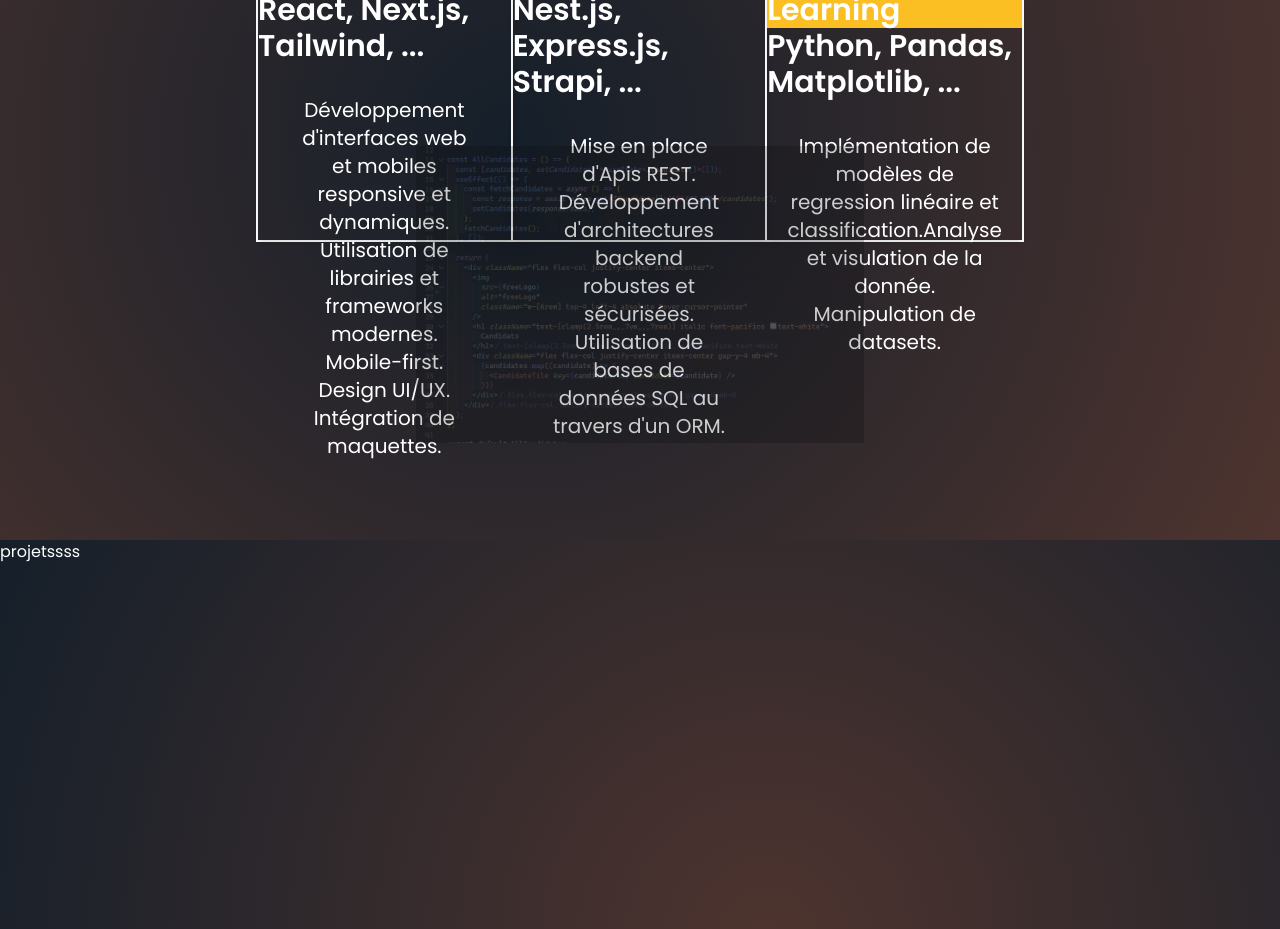
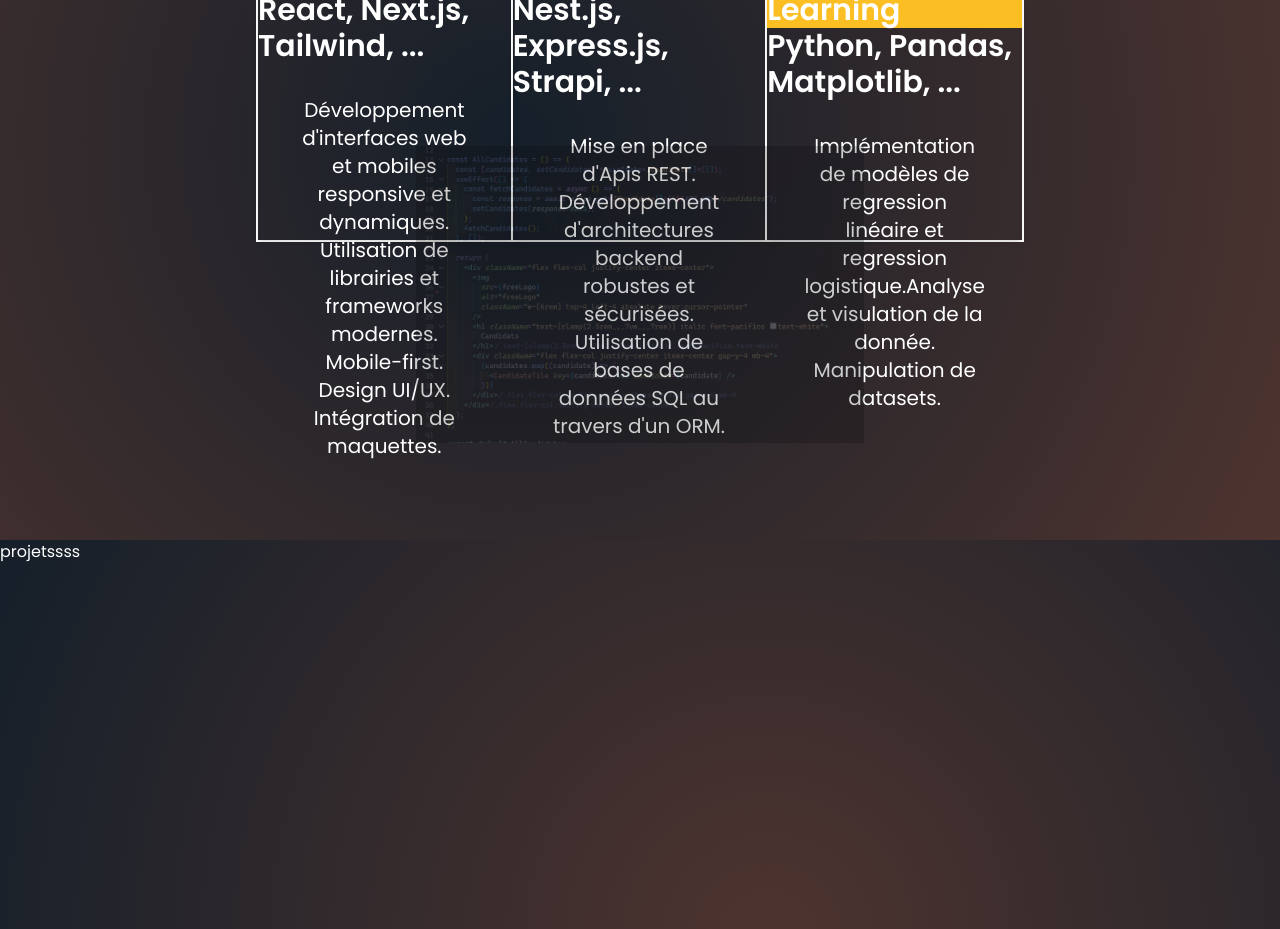
Before and after one commit to Lap0u/Portfolio, a React (Vite) app in the folder my-portfolio/: page / in a window 1280 px wide. Shown: the part 1060-1989 px from the top of the page. Built offline with nearby package versions, Linux system fonts and the light colour scheme.

Commit message:
texte competences

```diff
--- a/my-portfolio/src/components/Competences.tsx
+++ b/my-portfolio/src/components/Competences.tsx
@@ -29,7 +29,7 @@
           icon="carbon:machine-learning-model"
           underlined="Machine Learning"
           title="Python, Pandas, Matplotlib, ..."
-          text="Implémentation de modèles de regression linéaire et classification.Analyse et visulation de la donnée. Manipulation de datasets."
+          text="Implémentation de modèles de regression linéaire et regression logistique.Analyse et visulation de la donnée. Manipulation de datasets."
         />
         <img
           src={code}
```
